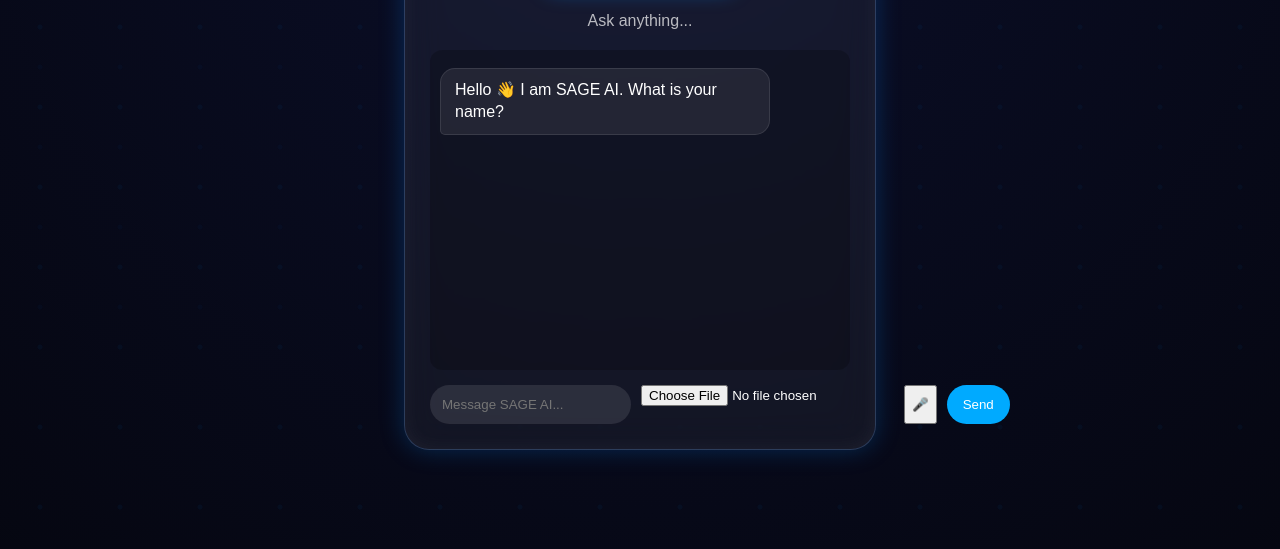
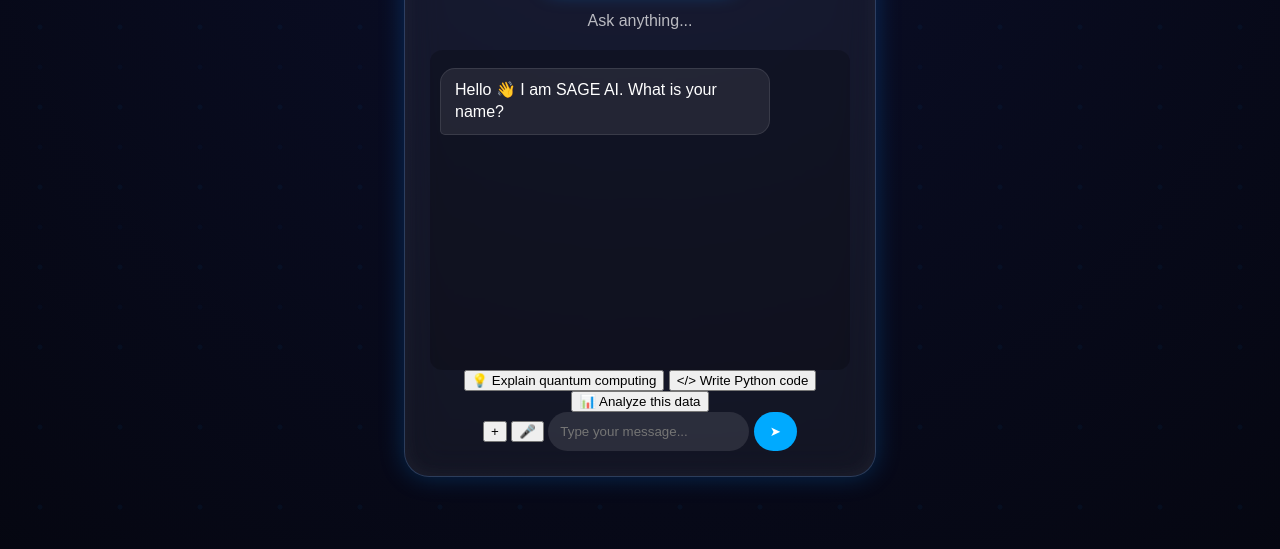
Before and after one commit to leoskyler/SAGE-AI, a plain HTML site: page chat.html in a window 1280 px wide. Shown: the part 203-752 px from the top of the page. Drawn offline with Linux system fonts and the light colour scheme.

Commit message:
Update chat.html

```diff
--- a/chat.html
+++ b/chat.html
@@ -30,20 +30,56 @@
 </div>
 
 <div class="chat-box" id="chatBox"></div>
-    <div class="input-area">
+    <!-- Suggestions -->
+
+<div class="suggestions">
+
+    <button class="suggestion-btn">
+        💡 Explain quantum computing
+    </button>
+
+    <button class="suggestion-btn">
+        &lt;/&gt; Write Python code
+    </button>
+
+    <button class="suggestion-btn">
+        📊 Analyze this data
+    </button>
+
+</div>
+
+<!-- Hidden Upload Input -->
+
+<input
+    type="file"
+    id="imageInput"
+    accept="image/*,.pdf,.doc,.docx,.txt"
+    style="display:none;"
+>
+
+<!-- Bottom Bar -->
+
+<div class="input-wrapper">
+
+    <button id="plusBtn">
+        +
+    </button>
+
+    <button id="voiceBtn" onclick="startVoiceInput()">
+        🎤
+    </button>
 
     <input
         id="userInput"
         type="text"
-        placeholder="Message SAGE AI..."
+        placeholder="Type your message..."
     >
-        <input type="file" id="imageInput" accept="image/*">
- <button onclick="startVoiceInput()">🎤</button>
+
     <button id="sendBtn">
-        Send
+        ➤
     </button>
 
-    </div>
+</div>
 
 </div>
 
```
